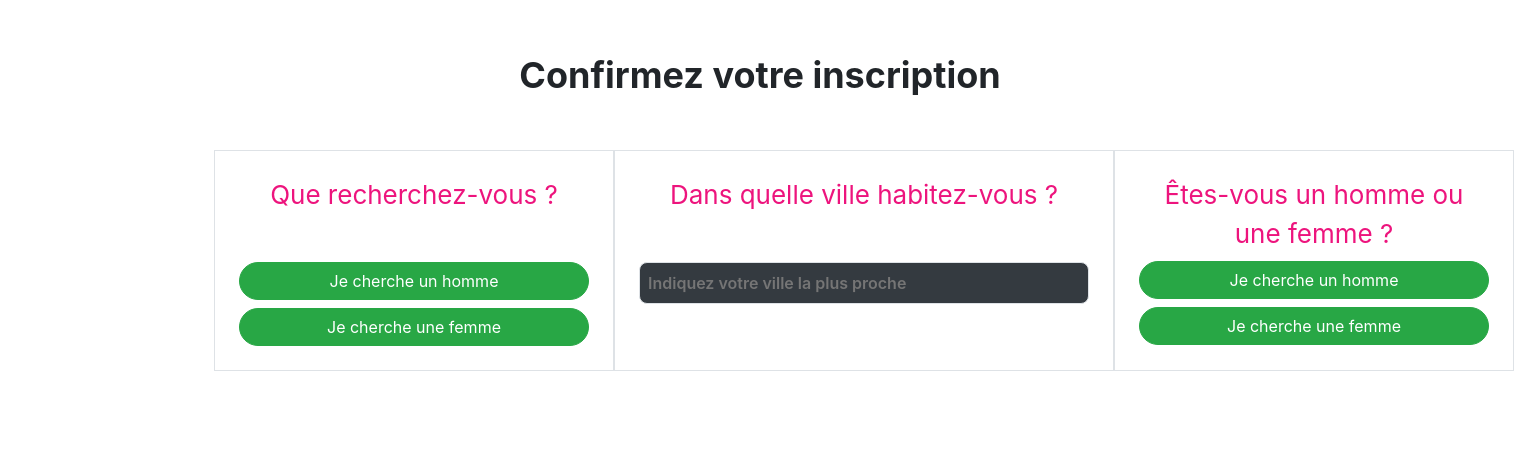
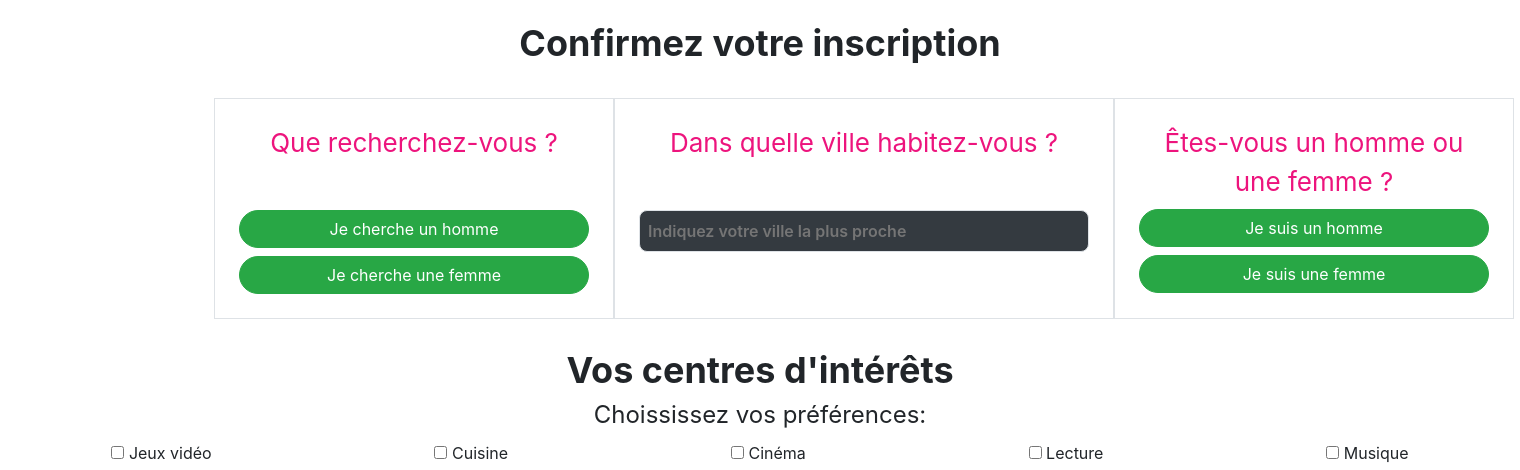
Before and after one commit to Skiifig/project-sf, a Flask app: template templates/confirmation.html in a window 1520 px wide. Shown: the top 470 px of the page. Run offline with Flask 3, Linux system fonts and the light colour scheme; the template is opened without the code that fills it, so the values that code supplies are empty; some libraries are stand-ins or nearby versions.

Commit message:
dernirere version

```diff
--- a/templates/confirmation.html
+++ b/templates/confirmation.html
@@ -16,8 +16,8 @@
     <title>Singlefind Inscription</title>
 </head>
 <body>
-    <div class="form-container text-center align-items-center py-4 my-4">
-        <div class="title Fs(36) Fw(b) mb-4">Confirmez votre inscription</div>
+    <div class="form-container text-center align-items-center pt-2 mt-2">
+        <div class="title Fs(36) Fw(b) mb-1">Confirmez votre inscription</div>
         <form autocomplete="off" action="#" class="form-signin w-75 m-auto p-4 text-success">
             <div class="wrapper justify-content-around d-flex M(0auto)">
                 <div class="question-container flex-column d-flex border p-4" style="min-width: 400px;max-width: 400px;">
@@ -31,14 +31,45 @@
                 </div>
                 <div class="question-container flex-column d-flex border p-4" style="max-width: 400px; min-width: 400px">
                     <span class="question Fs(26) mb-2" style="color: #ed147d;">Êtes-vous un homme ou une femme ?</span>
-                    <button class="btn btn-success btn-block answer" style="border-radius: 2rem;">Je cherche un homme</button>
-                    <button class="btn btn-success btn-block answer" style="border-radius: 2rem;">Je cherche une femme</button>
+                    <button class="btn btn-success btn-block answer" style="border-radius: 2rem;">Je suis un homme</button>
+                    <button class="btn btn-success btn-block answer" style="border-radius: 2rem;">Je suis une femme</button>
+                </div>
                 </div>
             </div>
+            <div class="form-container text-center align-items-center">
+        	<div class="title Fs(36) Fw(b)">Vos centres d'intérêts</div>
+        	<fieldset>
+    			<legend>Choississez vos préférences:</legend>
+    			<div class="wrapper justify-content-around d-flex M(0auto)"><div>
+      			<input type="checkbox" id="scales" name="scales">
+      			<label for="scales">Jeux vidéo</label>
+    			</div>
+    			<div>
+      			<input type="checkbox" id="horns" name="horns">
+      			<label for="horns">Cuisine</label>
+    			</div>
+    			<div>
+      			<input type="checkbox" id="horns" name="horns">
+      			<label for="horns">Cinéma</label>
+    			</div>
+    			<div>
+      			<input type="checkbox" id="horns" name="horns">
+      			<label for="horns">Lecture</label>
+    			</div>
+    			<div>
+      			<input type="checkbox" id="horns" name="horns">
+      			<label for="horns">Musique</label>
+    			</div>
+		</fieldset>
+        	<div class="wrapper justify-content-around d-flex M(0auto)">
+       			<img src="../static/images/videogames.jpeg" width=240 height=160>
+                    	<img src="../static/images/cuisine.jpg" width=240 height=160>
+                    	<img src="../static/images/cinema.jpg" width=240 height=160>
+                  	<img src="../static/images/lecture.jpg" width=240 height=160>
+                    <img src="../static/images/musique.jpeg" width=240 height=160>
+           </div>
+          <button class="btn btn-primary" type="submit" value="Validation">Validation</button>
         </form>
-    </div>
-    <div style="width: 100%; height: 3px; bottom: 0;" class="progress position-absolute">
-        <div class="progress-bar progress-bar-striped bg-info w-50" role="progressbar"></div>
     </div>
 </body>
 </html>
```
